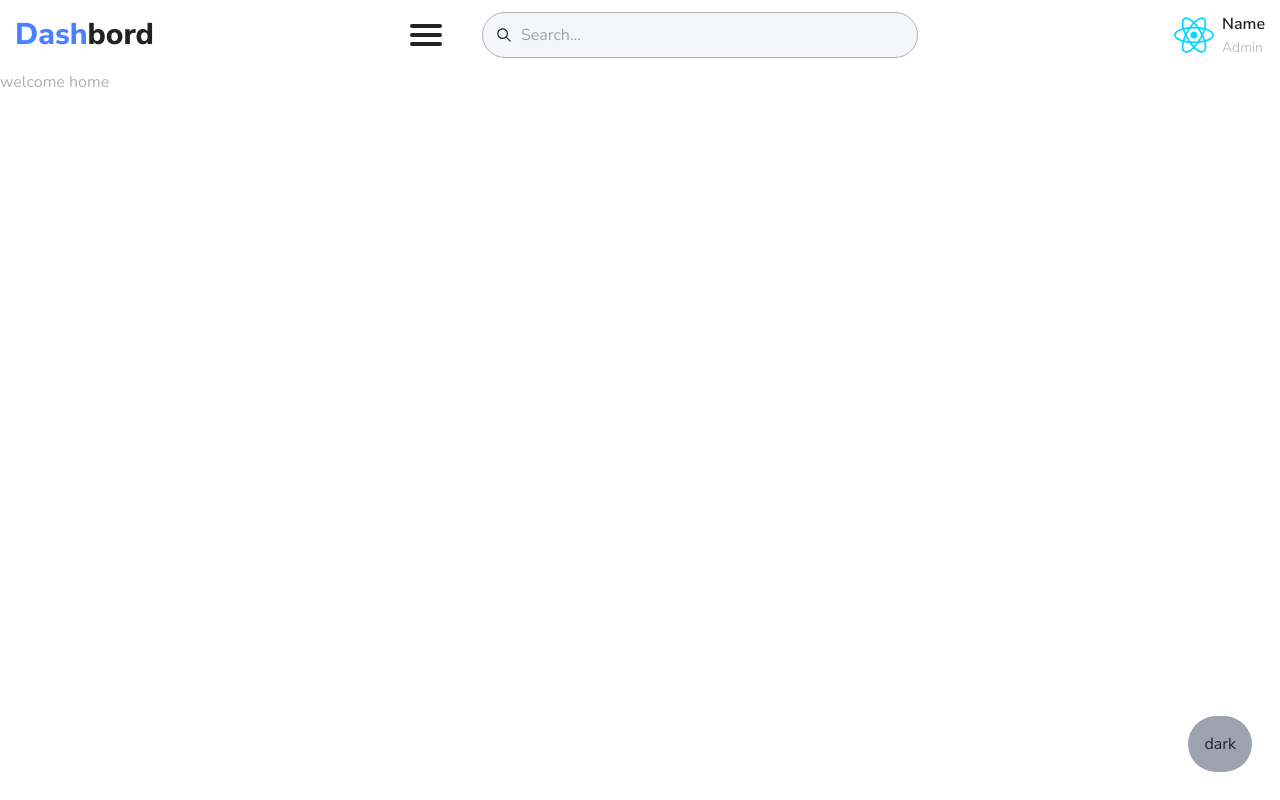
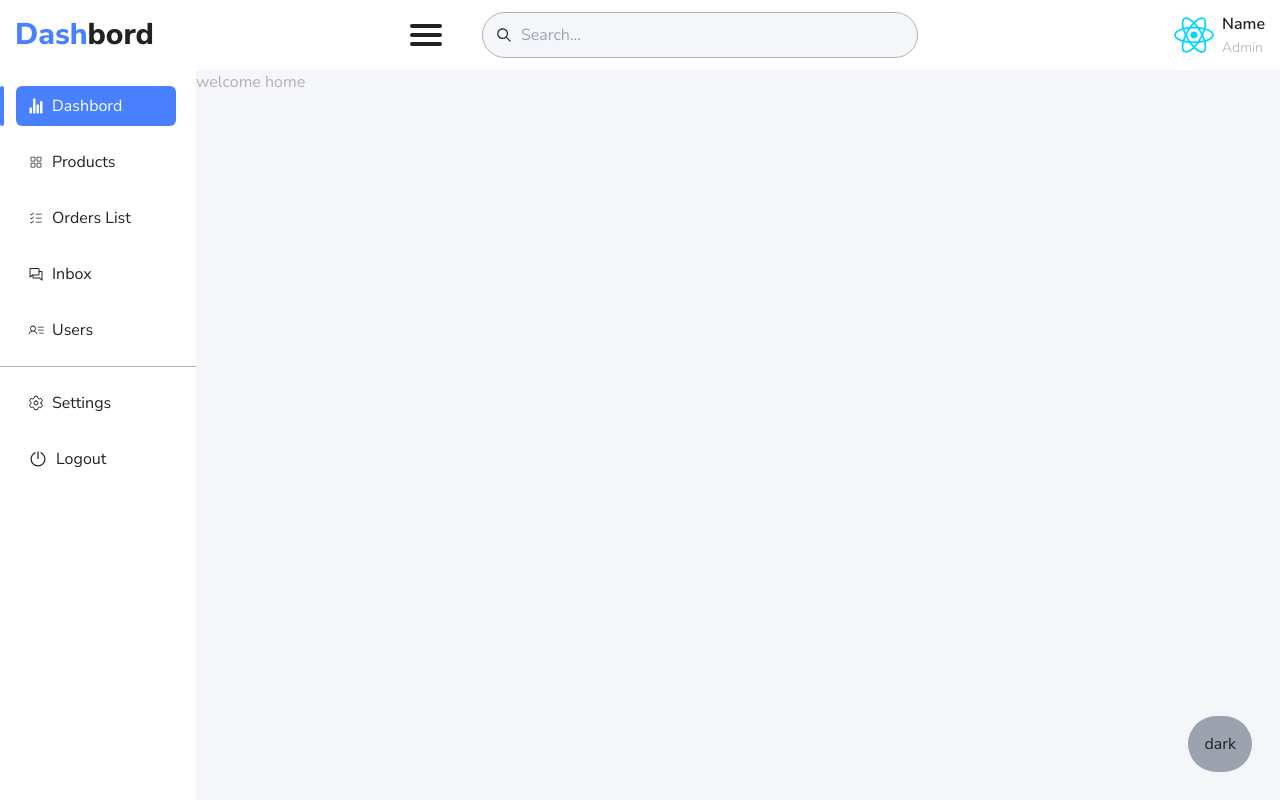
Before and after one commit to YasserCoder/LightWave-Dashboard, a React (Vite) app: page /home in a window 1280 px wide. Built offline with nearby package versions, Linux system fonts and the light colour scheme.

Commit message:
building sidebar

```diff
--- a/index.html
+++ b/index.html
@@ -6,7 +6,7 @@
         <meta name="viewport" content="width=device-width, initial-scale=1.0" />
         <title>Admin Dashbord</title>
     </head>
-    <body class="font-body box-border text-main bg-bkg-main">
+    <body class="font-body box-border text-main bg-bkg-secondary">
         <div id="root"></div>
         <script type="module" src="/src/main.jsx"></script>
     </body>
--- a/src/index.css
+++ b/src/index.css
@@ -22,3 +22,14 @@
         --color-input: #3a3a3a;
     }
 }
+.active {
+    color: white;
+    background-color: #4880ff;
+}
+.active + span {
+    background-color: #4880ff;
+}
+aside a:hover:not(.active) {
+    background: var(--color-secondary);
+    color: white;
+}
--- a/src/pages/Home.jsx
+++ b/src/pages/Home.jsx
@@ -1,6 +1,6 @@
 function Home() {
     return (
-        <div>
+        <div className="">
             <div className="text-content">welcome home</div>
         </div>
     );
--- a/src/ui/AppLayout.jsx
+++ b/src/ui/AppLayout.jsx
@@ -1,13 +1,19 @@
 import { Outlet } from "react-router-dom";
 import Header from "./Header";
 import { useState } from "react";
+import Sidebar from "./Sidebar";
 
 function AppLayout() {
     const [dark, setDark] = useState(false);
     return (
         <>
             <Header />
-            <Outlet />
+            <main className="flex h-[calc(100vh-117px)] xs:h-[calc(100vh-132px)] md:h-[calc(100vh-70px)]">
+                <Sidebar />
+                <div className="w-full overflow-auto bg-bkg-secondary">
+                    <Outlet />
+                </div>
+            </main>
             <button
                 className="fixed bottom-7 right-7 bg-gray-400 p-4 rounded-full"
                 onClick={() => {
--- a/src/ui/Header.jsx
+++ b/src/ui/Header.jsx
@@ -10,8 +10,8 @@ import avatar from "../assets/react.svg";
 function Header() {
     const { screenSize: isSmallScreen } = useScreenSize(768);
     return (
-        <header className="container flex flex-col gap-y-5 items-center  py-3">
-            <div className="flex justify-between items-center w-full">
+        <header className="flex flex-col gap-y-5 items-center bg-bkg-main py-3">
+            <div className="container flex justify-between items-center w-full">
                 <h1 className="font-extrabold text-xl xs:text-3xl">
                     <Link to={"/home"}>
                         <span className="capitalize text-colored">dash</span>
@@ -41,7 +41,7 @@ function Header() {
                 </div>
             </div>
             {isSmallScreen && (
-                <div className="flex items-center gap-x-4 sm:gap-x-10  w-full">
+                <div className="container flex items-center gap-x-4 sm:gap-x-10  w-full">
                     <HamburgerIcon />
                     <SearchBar />
                 </div>
--- /dev/null
+++ b/src/ui/Sidebar.jsx
@@ -0,0 +1,104 @@
+import { IoSettingsOutline, IoStatsChart } from "react-icons/io5";
+import { LiaPowerOffSolid } from "react-icons/lia";
+import {
+    PiChats,
+    PiListChecksLight,
+    PiSquaresFourLight,
+    PiUserListLight,
+} from "react-icons/pi";
+import { NavLink } from "react-router-dom";
+
+function Sidebar() {
+    return (
+        <aside className="bg-bkg-main pt-4 h-[calc(100vh-117px)] xs:h-[calc(100vh-132px)] md:h-[calc(100vh-70px)]">
+            <ul className="flex flex-col gap-y-4">
+                <li className="flex flex-row-reverse gap-x-3 mr-5">
+                    <NavLink
+                        to={"/home"}
+                        className={`flex gap-2 py-2 w-[160px] pl-3 rounded-md items-center`}
+                    >
+                        <span>
+                            <IoStatsChart />
+                        </span>
+                        <span>Dashbord</span>
+                    </NavLink>
+                    <span className="w-1 bg-transparent rounded-md"></span>
+                </li>
+                <li className="flex flex-row-reverse gap-x-3 mr-5">
+                    <NavLink
+                        to={"/products"}
+                        className={`flex gap-2 py-2 w-[160px] pl-3 rounded-md items-center`}
+                    >
+                        <span>
+                            <PiSquaresFourLight />
+                        </span>
+                        <span>Products</span>
+                    </NavLink>
+                    <span className="w-1 bg-transparent rounded-md"></span>
+                </li>
+                <li className="flex flex-row-reverse gap-x-3 mr-5">
+                    <NavLink
+                        to={"/orders"}
+                        className={`flex gap-2 py-2 w-[160px] pl-3 rounded-md items-center`}
+                    >
+                        <span>
+                            <PiListChecksLight />
+                        </span>
+                        <span>Orders List</span>
+                    </NavLink>
+                    <span className="w-1 bg-transparent rounded-md"></span>
+                </li>
+                <li className="flex flex-row-reverse gap-x-3 mr-5">
+                    <NavLink
+                        to={"/inbox"}
+                        className={`flex gap-2 py-2 w-[160px] pl-3 rounded-md items-center `}
+                    >
+                        <span>
+                            <PiChats />
+                        </span>
+                        <span>Inbox</span>
+                    </NavLink>
+                    <span className="w-1 bg-transparent rounded-md "></span>
+                </li>
+                <li className="flex flex-row-reverse gap-x-3 mr-5">
+                    <NavLink
+                        to={"/users"}
+                        className={`flex gap-2 py-2 w-[160px] pl-3 rounded-md items-center`}
+                    >
+                        <span>
+                            <PiUserListLight />
+                        </span>
+                        <span>Users</span>
+                    </NavLink>
+                    <span className="w-1 bg-transparent rounded-md"></span>
+                </li>
+                <span className="w-full h-[1px] bg-content"></span>
+                <li className="flex flex-row-reverse gap-x-3 mr-5">
+                    <NavLink
+                        to={"/settings"}
+                        className={`flex gap-2 py-2 w-[160px] pl-3 rounded-md items-center`}
+                    >
+                        <span>
+                            <IoSettingsOutline />
+                        </span>
+                        <span>Settings</span>
+                    </NavLink>
+                    <span className="w-1 bg-transparent rounded-md"></span>
+                </li>
+                <li className="flex flex-row-reverse gap-x-3 mr-5">
+                    <button
+                        className={`flex gap-2 py-2 w-[160px] pl-3 rounded-md items-center hover:bg-content hover:text-white`}
+                    >
+                        <span>
+                            <LiaPowerOffSolid className="text-xl" />
+                        </span>
+                        <span>Logout</span>
+                    </button>
+                    <span className="w-1 bg-transparent rounded-md"></span>
+                </li>
+            </ul>
+        </aside>
+    );
+}
+
+export default Sidebar;
```
